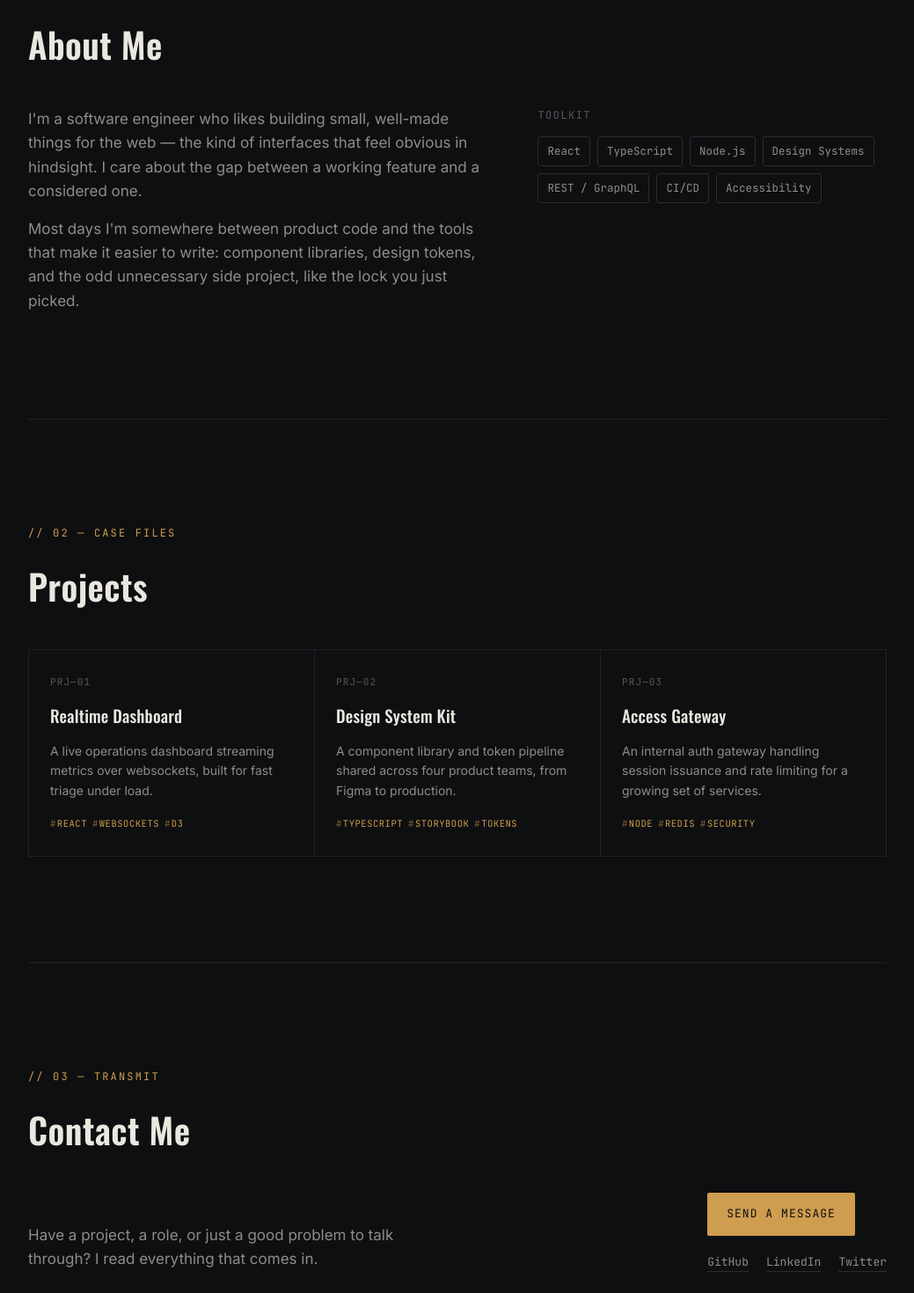
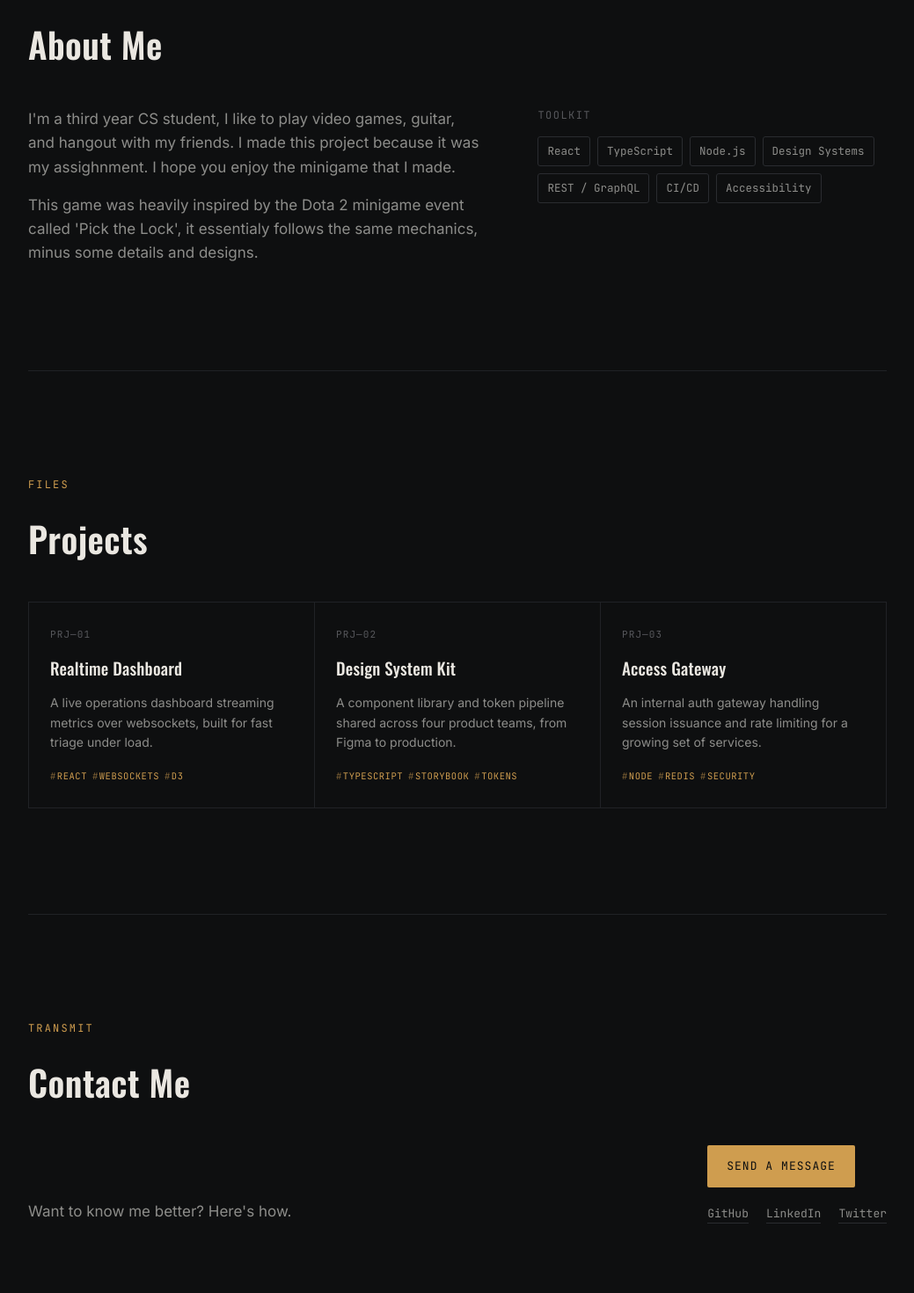
Before and after one commit to Erith1/React-Portfolio, a React (Vite) app: page / in a window 1280 px wide. Shown: the part 940-2410 px from the top of the page at 88% size, without its empty margins (120-1159 px from the left). Built offline with nearby package versions, Linux system fonts and the light colour scheme.

Commit message:
Cleaned up some text

```diff
--- a/src/App.tsx
+++ b/src/App.tsx
@@ -113,19 +113,17 @@ function App() {
         </section>
 
         <section id="about" ref={about.ref} className={`section${about.visible ? ' section--visible' : ''}`}>
-          <span className="section__eyebrow">// 01 — Profile</span>
+          <span className="section__eyebrow">PROFILE</span>
           <h2 className="section__heading">About Me</h2>
           <div className="about__grid">
             <div className="about__bio">
               <p>
-                I'm a software engineer who likes building small, well-made things for the
-                web — the kind of interfaces that feel obvious in hindsight. I care about the
-                gap between a working feature and a considered one.
+                I'm a third year CS student, I like to play video games, guitar, and hangout with my friends. I made this project
+                because it was my assighnment. I hope you enjoy the minigame that I made.
               </p>
               <p>
-                Most days I'm somewhere between product code and the tools that make it easier
-                to write: component libraries, design tokens, and the odd unnecessary side
-                project, like the lock you just picked.
+                This game was heavily inspired by the Dota 2 minigame event called 'Pick the Lock', it essentialy follows the same
+                mechanics, minus some details and designs.
               </p>
             </div>
             <div className="about__skills">
@@ -140,7 +138,7 @@ function App() {
         </section>
 
         <section id="projects" ref={projects.ref} className={`section${projects.visible ? ' section--visible' : ''}`}>
-          <span className="section__eyebrow">// 02 — Case Files</span>
+          <span className="section__eyebrow">FILES</span>
           <h2 className="section__heading">Projects</h2>
           <div className="projects__grid">
             {PROJECTS.map((p) => (
@@ -159,12 +157,11 @@ function App() {
         </section>
 
         <section id="contact" ref={contact.ref} className={`section${contact.visible ? ' section--visible' : ''}`}>
-          <span className="section__eyebrow">// 03 — Transmit</span>
+          <span className="section__eyebrow">TRANSMIT</span>
           <h2 className="section__heading">Contact Me</h2>
           <div className="contact__row">
             <p className="contact__prompt">
-              Have a project, a role, or just a good problem to talk through?
-              I read everything that comes in.
+              Want to know me better? Here's how.
             </p>
             <div className="contact__actions">
               <a className="btn--brass" href="mailto:hello@example.com">Send a message</a>
```
